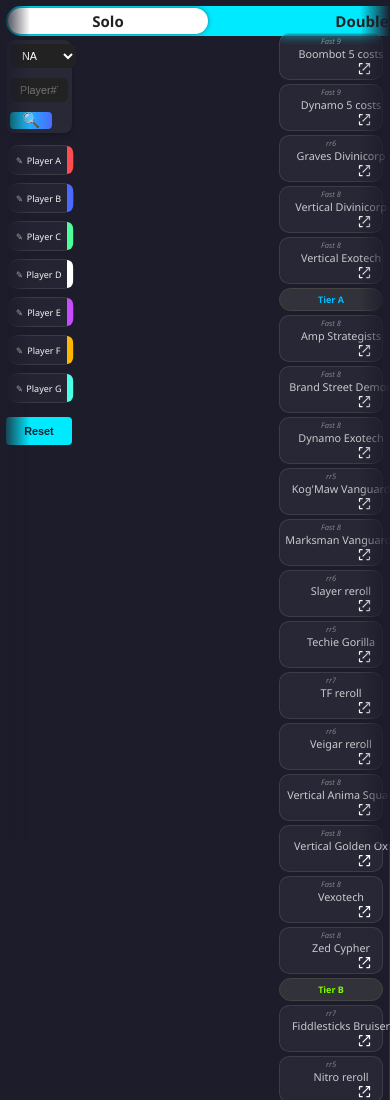
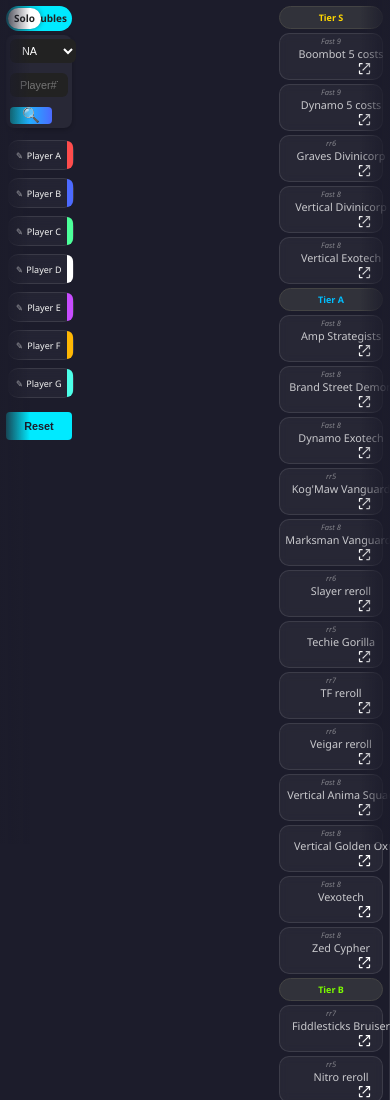
Before and after one commit to SergioOrellanaR/tft-comp-tracker, a plain HTML site: page index.html in a window 390 px wide. Shown: the top 1100 px of the page. Drawn offline with Linux system fonts and the light colour scheme.

Commit message:
Update style.css

```diff
--- a/style.css
+++ b/style.css
@@ -62,45 +62,46 @@
     display: table-cell;
     vertical-align: middle;
     text-align: center;
+    width: 100%;
 }
 
 .btn-color-mode-switch {
     display: inline-block;
     margin: 0px;
     position: relative;
+    width: 100%;
 }
 
 .btn-color-mode-switch>label.btn-color-mode-switch-inner {
     margin: 0px;
-    width: 400px;
+    width: 100%;
     height: 30px;
     background-color: #00eaff;
     border-radius: 26px;
     overflow: hidden;
     position: relative;
     transition: all 0.3s ease;
-    /*box-shadow: 0px 0px 8px 0px rgba(17, 17, 17, 0.34) inset;*/
     display: block;
 }
 
 .btn-color-mode-switch>label.btn-color-mode-switch-inner:before {
     content: attr(data-on);
     position: absolute;
-    font-size: 15px;
+    font-size: 14px;
     font-weight: 600;
     top: 5px;
-    right: 10px;
+    right: 20px;
     color: #222;
 }
 
 .btn-color-mode-switch>label.btn-color-mode-switch-inner:after {
     content: attr(data-off);
-    width: 200px;
+    width: 50%;
     height: 20px;
     background: #fff;
     border-radius: 26px;
     position: absolute;
-    font-size: 15px;
+    font-size: 14px;
     display: flex;
     justify-content: center;
     left: 2px;
@@ -115,7 +116,7 @@
 
 .btn-color-mode-switch input[type="checkbox"] {
     cursor: pointer;
-    width: 200px;
+    width: 50%;
     height: 20px;
     opacity: 0;
     position: absolute;
@@ -130,12 +131,11 @@
 
 .btn-color-mode-switch input[type="checkbox"]:checked+label.btn-color-mode-switch-inner:after {
     content: attr(data-on);
-    left: 200px;
+    left: 49.5%;
 }
 
 .btn-color-mode-switch input[type="checkbox"]:checked+label.btn-color-mode-switch-inner:before {
     content: attr(data-off);
-
     left: 20px;
 }
 
@@ -1604,6 +1604,25 @@
         display: block;
     }
 
+    .btn-color-mode-switch>label.btn-color-mode-switch-inner {
+        height: 25px;
+    }
+
+    .btn-color-mode-switch>label.btn-color-mode-switch-inner:before {
+        font-size: 10px;
+        right: 5px;
+    }
+
+    .btn-color-mode-switch>label.btn-color-mode-switch-inner:after {
+        height: 15px;
+        font-size: 10px;
+    }
+
+    .btn-color-mode-switch input[type="checkbox"]:checked+label.btn-color-mode-switch-inner:before {
+        left: 15px;
+    }
+
+
     .table-container {
         display: flex;
         flex-direction: column;
```
